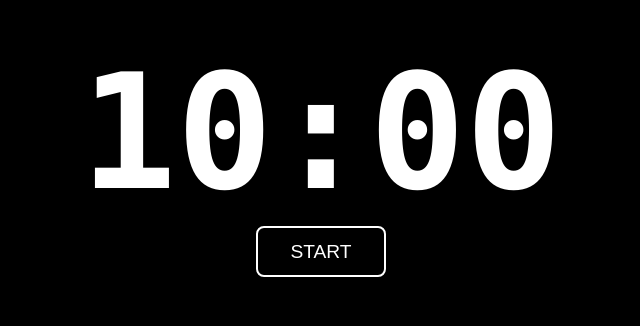
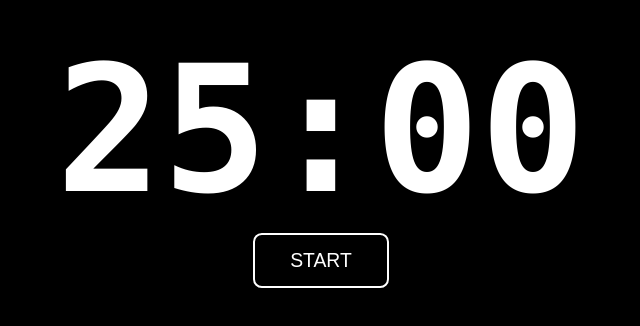
Before and after one commit to sabyabhoi/WorkItOut, a Svelte app: page / in a window 1280 px wide. Shown: the part 242-568 px from the top of the page, without its empty margins (319-959 px from the left). Built offline with nearby package versions, Linux system fonts and the light colour scheme; some icons are missing.

Commit message:
Add settings page

```diff
--- a/public/global.css
+++ b/public/global.css
@@ -5,6 +5,7 @@ body {
   font-family: ui-monospace, SFMono-Regular, Menlo, Monaco, Consolas,
     Liberation Mono, Courier New, monospace;
   background-color: black;
+  font-size: 1.1rem;
   color: white;
 }
 
@@ -22,7 +23,7 @@ button {
   padding-block: 0.8rem;
   background: none;
   color: white;
-  font-size: 1.2rem;
+  font-size: 1.1rem;
   text-transform: uppercase;
 }
 
@@ -30,3 +31,15 @@ button:hover {
   border-color: grey;
   color: grey;
 }
+
+input {
+  border-width: 2px;
+	border-radius: 0.5rem;
+  border-style: solid;
+  padding: 1rem;
+  width: 100%;
+  background: none;
+  color: white;
+  flex-grow: 2;
+  font-size: 1.1rem;
+}
--- a/src/App.svelte
+++ b/src/App.svelte
@@ -11,8 +11,7 @@
 	let page = PAGE.TIMER;
 
 	let rounds = 3;
-	let started = false;
-	let timer;
+	let duration = 25;
 </script>
 
 <svelte:head>
@@ -24,12 +23,12 @@
 
 <main>
 	{#if page === PAGE.TIMER}
-		<Timer duration={10 * 60} bind:this={timer} />
+		<Timer {duration} />
 		<div>
 			<i class="mi mi-settings" on:click={() => page = PAGE.SETTINGS} />
 		</div>
 	{:else}
-		<Settings/>
+		<Settings bind:duration={duration}/>
 		<div>
 			<i class="mi mi-arrow-left" on:click={() => page = PAGE.TIMER} />
 		</div>
--- a/src/components/Settings.svelte
+++ b/src/components/Settings.svelte
@@ -0,0 +1,42 @@
+<script>
+	export let duration = 25;
+</script>
+
+<div class="settings">
+	<div>
+		Focus duration:
+		<div class="input">
+			<input
+				type="number"
+				min="20"
+				max="30"
+				bind:value={duration}
+				on:change={(e) => (duration = e.target.value)}
+			/>
+			<button on:click={() => duration = 25}>Defaults</button>
+		</div>
+	</div>
+	<div>
+		Short break duration:
+		<div class="input">
+			<input type="number" min="4" max="8" />
+			<button on:click={() => duration = 25}>Defaults</button>
+		</div>
+	</div>
+</div>
+
+<style>
+
+	.settings {
+		display: flex;
+		flex-direction: column;
+		row-gap: 2rem;
+	}
+
+	.input {
+		display: flex;
+		flex-direction: row;
+		column-gap: 1rem;
+	}
+
+</style>
--- a/src/components/Timer.svelte
+++ b/src/components/Timer.svelte
@@ -6,7 +6,8 @@
 	};
 	let state: STATE = STATE.NEW;
 
-	export let duration = 25 * 60;
+	export let duration = 25;
+	duration *= 60;
 	let original = duration;
 	let interval: number;
 
```
